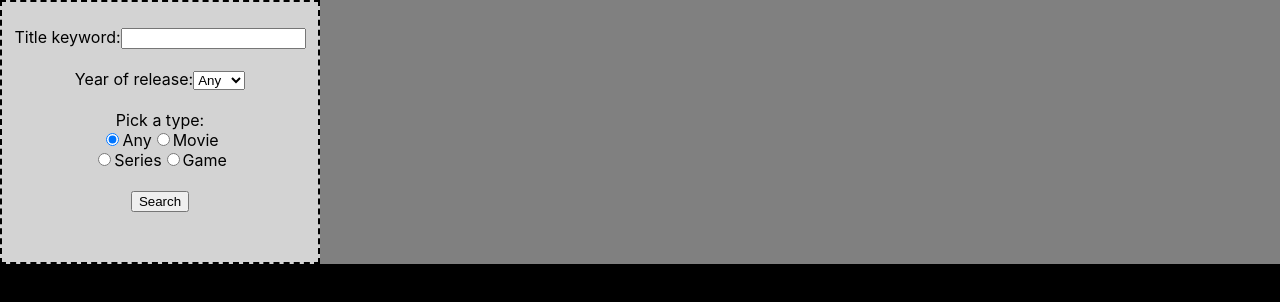
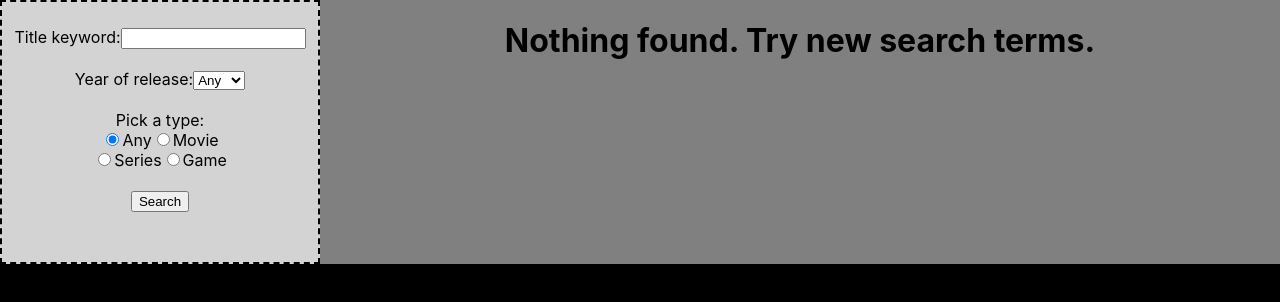
Before and after one commit to MichaelAZimmerman/omdb-react, a React (Create React App) app: page / in a window 1280 px wide. Shown: the top 302 px of the page. Built offline with nearby package versions, Linux system fonts and the light colour scheme.

Commit message:
removes if statement from click event

```diff
--- a/src/components/Main.js
+++ b/src/components/Main.js
@@ -162,7 +162,6 @@ const Main = () => {
         <button
           id="getF"
           onClick={(e) => {
-            if (newTitle.length > 2) {
             fetch(
               "http://www.omdbapi.com/?i=tt3896198&apikey=811f6389" +
                 "&s=" +
@@ -180,7 +179,6 @@ const Main = () => {
               .then(function (res) {
                 setResponse(() => res);
               });
-            }
           }}
         >
           Search
@@ -189,7 +187,7 @@ const Main = () => {
       <main>
         <div id="totalresults" className="textCenter"></div>
         <div id="info" className="flexBox textCenter justify">
-          <Results response={response} />
+          <Results response={response} search={newTitle.length} />
         </div>
       </main>
     </div>
--- a/src/components/results/Results.js
+++ b/src/components/results/Results.js
@@ -1,14 +1,17 @@
 import React, { useState } from "react";
 import Display from "./Display";
 
-const Results = ({ response }) => {
+const Results = ({ response, search }) => {
   let totalResults = response.totalResults;
   const isResponse = response.Response;
   let searchResults = response.Search;
+  let searchLength = search;
   return (
     <div>
-      {isResponse === "True" && (
+      {isResponse === "True" && search > 2 ? (
         <h1>Now Showing: 10 of {totalResults} results!</h1>
+      ) : (
+        <h1>Nothing found. Try new search terms.</h1>
       )}
       {isResponse === "True" &&
         searchResults.map((response, idx) => (
```
Lines whose indentation alone changed are shown as unchanged.
